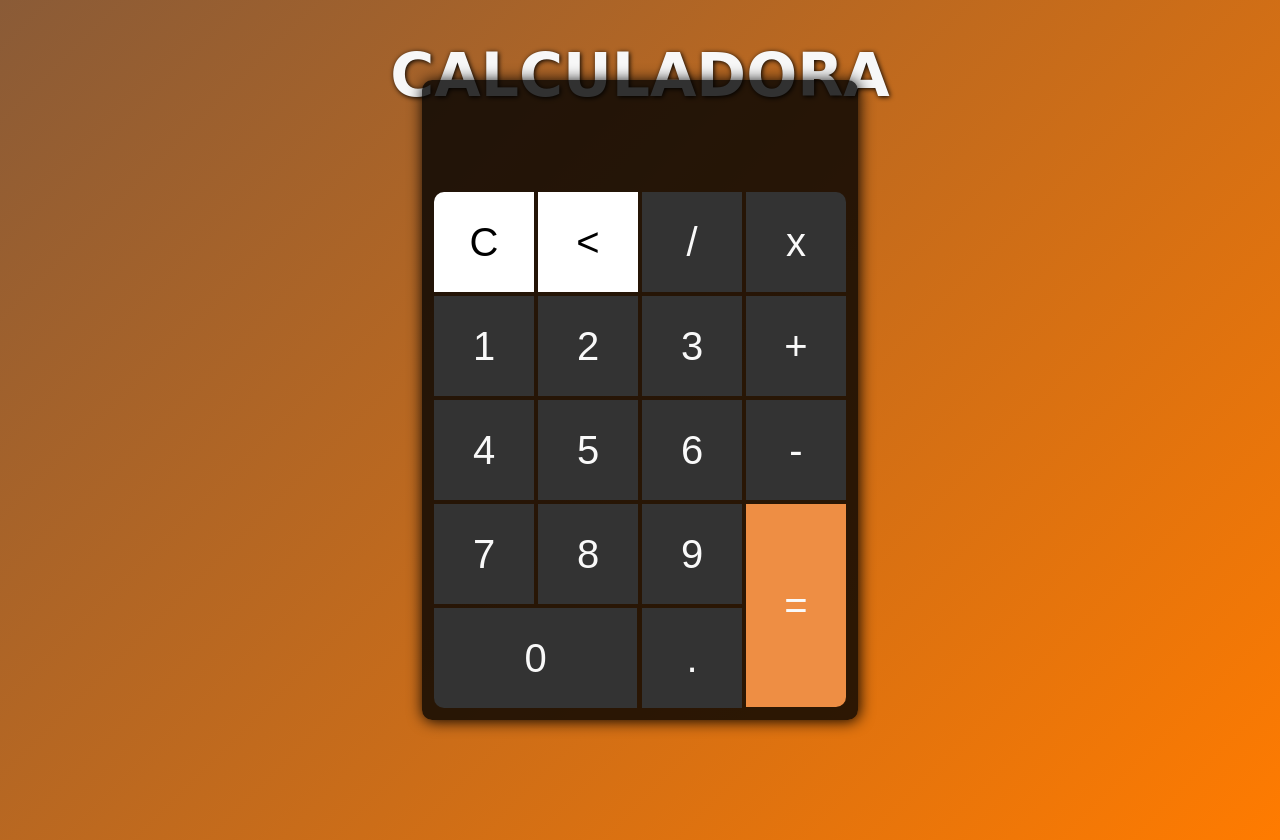
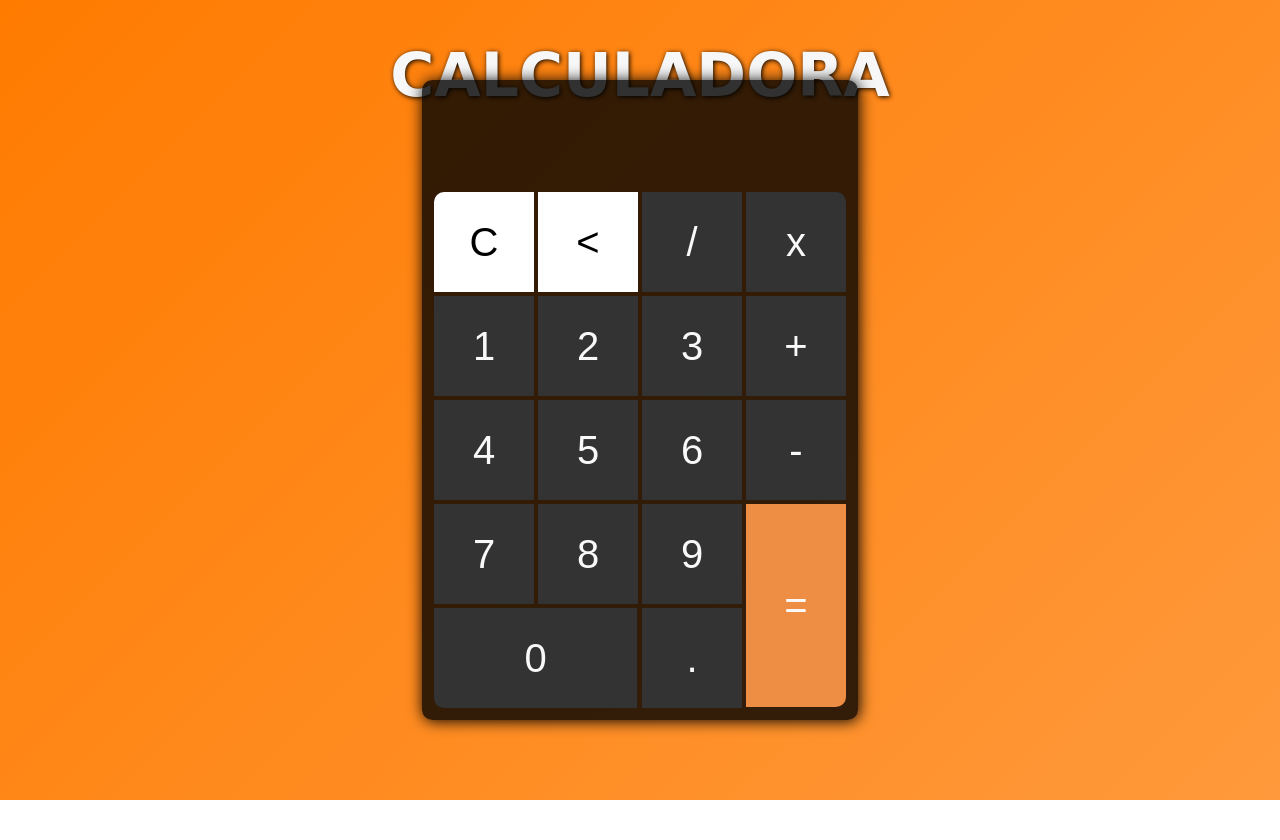
Before and after one commit to AlencarLeo/JS-Calculator, a plain HTML site: page index.html in a window 1280 px wide. After the commit the page ends 800 px from the top, so only its background shows below. Drawn offline with Linux system fonts and the light colour scheme.

Commit message:
update readme

```diff
--- a/css/style.css
+++ b/css/style.css
@@ -8,9 +8,10 @@
 }
 
 body{
-    background: linear-gradient(135deg, #8a5b37,#ff7b00);
+    background: linear-gradient(135deg, #ff7b00,#FF993B);
     background-repeat: no-repeat;
-    height: 100vh;
+    min-height: 100vh;
+    padding: 40px;
 }
 
 h1{
@@ -18,7 +19,6 @@ h1{
     color: #f7f7f7;
     font-size: 60px;
     text-transform: uppercase;
-    margin: 40px;
     text-shadow: 1px 1px 5px black;
     font-family:cursive, Aral, sans-serif;
 }
```
Also changed, not shown: 1 other file.
